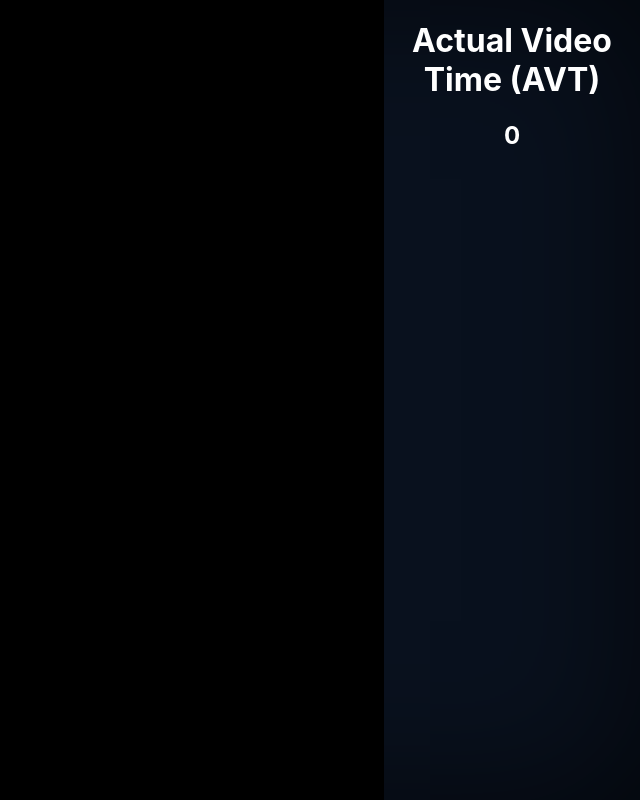
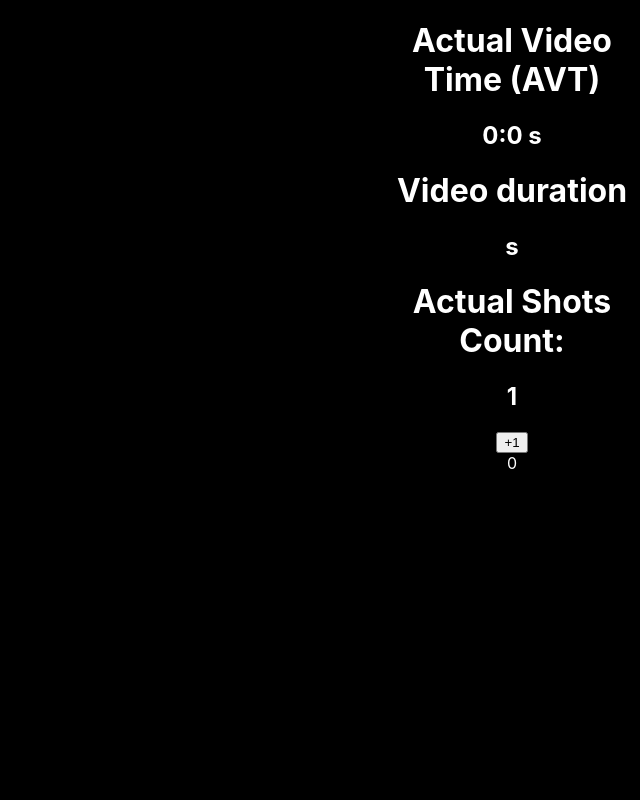
Before and after one commit to DabTheMatt/styledDawn, a React (Create React App) app: page / in a window 1280 px wide. Shown: the whole page, without its empty margins (640-1280 px from the left). Built offline with nearby package versions, Linux system fonts and the light colour scheme.

Commit message:
time problem

```diff
--- a/src/components/Video.js
+++ b/src/components/Video.js
@@ -10,7 +10,10 @@ class Video extends Component {
       seconds: 0,
       stratStopBtn: "Start",
       started: true,
-      progress: 0
+      progress: 0,
+      duration: "",
+      shotsArray: [{time: 0}],
+      counter: 0
     };
 
     onStart = () => {
@@ -18,15 +21,18 @@ class Video extends Component {
     }
 
     start = () => {
-
+       console.log("ddd");
+       this.setState({
+           running: true
+       })
 
     }
 
     pause = () => {
-        console.log("paused");
+        console.log("ppp");
         this.setState({
             running: false,
-            seconds: this.state.seconds,
+
         })
 
     }
@@ -40,14 +46,39 @@ class Video extends Component {
 
     duration = (e)=>{
         console.log("duration", e);
+        this.setState({
+            duration: e
+        })
     }
 
     progress = (e)=>{
         console.log("progress", e.playedSeconds);
         this.setState({
-            progress: parseInt(e.playedSeconds),
+            progress: e.playedSeconds,
         })
     }
+
+    handleShot = () => {
+        if (!this.state.running) {
+            return;
+        } else {
+        console.log(this.state.running);
+        const shot = {
+            time: this.state.progress.toFixed(3),
+
+        }
+        let tempArray = this.state.shotsArray;
+        this.setState({
+            shotsArray: [...tempArray, shot],
+            running: true
+        })
+        console.log("el.time", shot.time);
+        console.log(this.state.shotsArray);
+        }
+    }
+
+
+
     render() {
         return (
             <VideoPageWrapper>
@@ -58,14 +89,29 @@ class Video extends Component {
                 height={"100%"}
                 onDuration={(e)=>this.duration(e)}
                 onProgress={(e)=>this.progress(e)}
-                onPause={(onPlay)=>this.start(onPlay)}
+                onPlay={this.start}
+                onPause={this.pause}
 
                 url='https://www.youtube.com/watch?v=ysz5S6PUM-U' />
             </VideoWrapper>
 
             <div className="timeDisplay">
                 <h1>Actual Video Time (AVT)</h1>
-                <h2>{this.state.progress}</h2>
+                <h2>0:{this.state.progress.toFixed(0)} s</h2>
+                <h1>Video duration</h1>
+                <h2>{this.state.duration} s</h2>
+                <h1>Actual Shots Count:</h1>
+                <h2>{this.state.shotsArray.length}</h2>
+
+                <button id="count" onClick={this.handleShot}>+1</button>
+
+                <div>
+                    {this.state.shotsArray.map(el=>{
+                        return(
+                            <div>{el.time}</div>
+                        )
+                    })}
+                </div>
             </div>
             </VideoPageWrapper>
         );
@@ -74,11 +120,15 @@ class Video extends Component {
 
 export const VideoPageWrapper = styled.div`
 display: flex;
-
+p{
+    color: white;
+}
 .timeDisplay {
     width: 20vw;
+    min-width: 250px;
     color: white;
     text-align: center;
+    background:black;
 }
 `;
 
```
